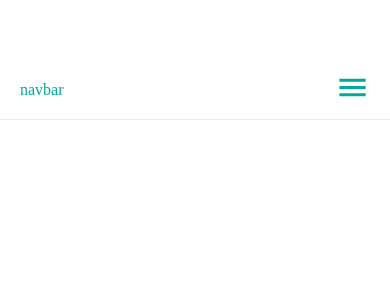
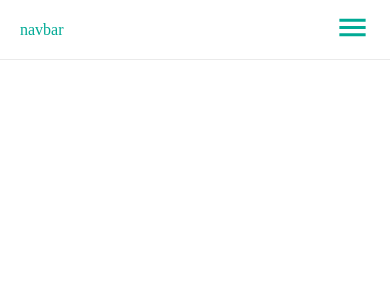
Before and after one commit to eltac-malik/blog-app, a React (Create React App) app: page /profile in a window 390 px wide. Shown: the top 300 px of the page. Built offline with nearby package versions, Linux system fonts and the light colour scheme.

Commit message:
fixed responsive design

```diff
--- a/public/index.html
+++ b/public/index.html
@@ -23,7 +23,7 @@
       href="https://fonts.googleapis.com/css2?family=Bebas+Neue&family=Roboto:wght@300;400;500;700&display=swap"
       rel="stylesheet"
     />
-    <link href="./assets/styles/main.css" rel="stylesheet" />
+    <link href="/assets/styles/main.css" rel="stylesheet" />
     <title>React App</title>
   </head>
   <body>
--- a/src/components/WizardLayout/WizardLayout.module.scss
+++ b/src/components/WizardLayout/WizardLayout.module.scss
@@ -75,5 +75,9 @@
       background-color: var(--primary-color);
       color: white;
     }
+
+    &_list_element {
+      height: 50px;
+    }
   }
 }
--- a/src/views/Profile/index.tsx
+++ b/src/views/Profile/index.tsx
@@ -1,3 +1,3 @@
 export const Profile = () => {
-  return <div className="mrt">Profile component</div>;
+  return <div className=" ">Profile component</div>;
 };
```
